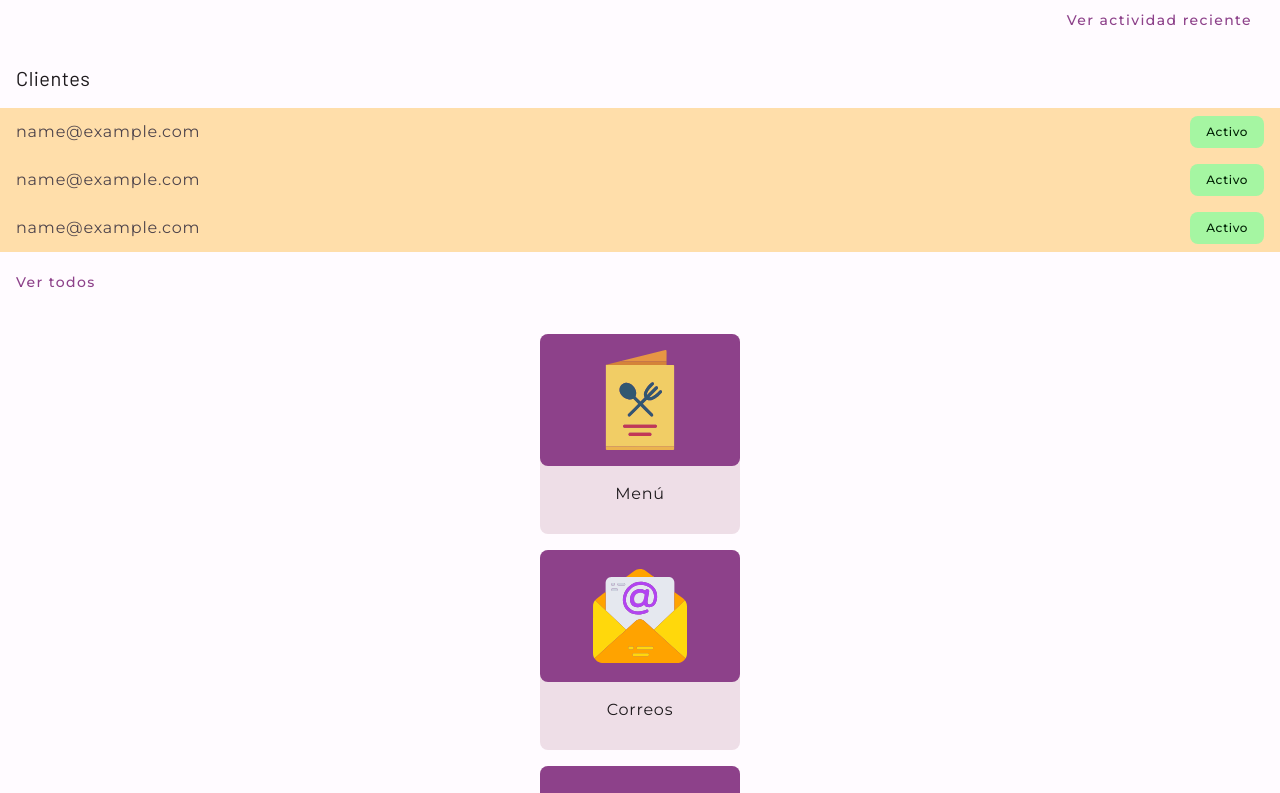
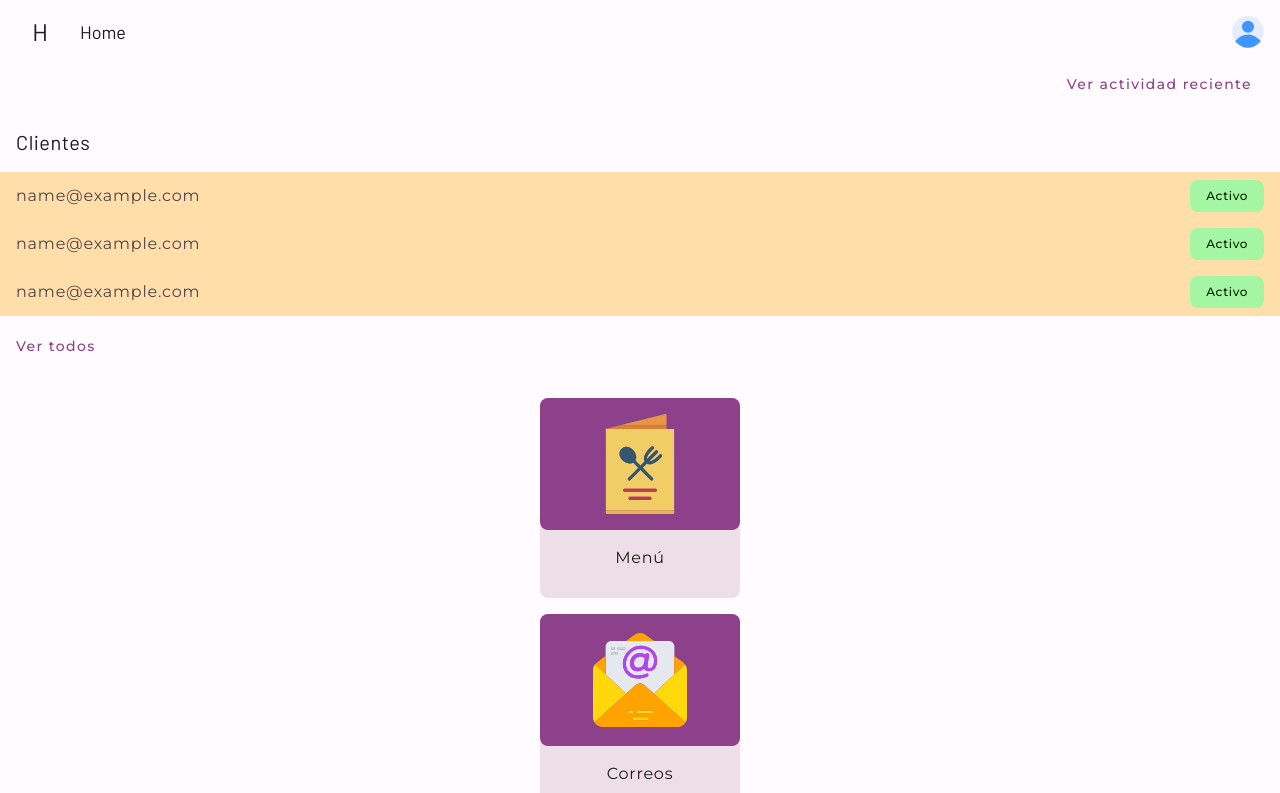
Before and after one commit to hamilton-i7/sweeties_admin_web, a Next.js app in the folder sweeties_admin_frontend/: page / in a window 1280 px wide. Shown: the top 793 px of the page. Built offline with nearby package versions, Linux system fonts and the light colour scheme.

Commit message:
Create more components

```diff
--- a/sweeties_admin_frontend/app/globals.css
+++ b/sweeties_admin_frontend/app/globals.css
@@ -16,6 +16,10 @@ body {
 @layer utilities {
   .headline-l {
     @apply text-xl font-normal tracking-wide font-display
+  }
+
+  .title-l {
+    @apply text-lg font-normal font-display
   }
 
   .body-l {
--- a/sweeties_admin_frontend/app/layout.tsx
+++ b/sweeties_admin_frontend/app/layout.tsx
@@ -1,5 +1,6 @@
 import './globals.css'
 import { Barlow, Montserrat } from 'next/font/google'
+import NavBar from '@/components/common/NavBar'
 
 const barlow = Barlow({
   subsets: ['latin'],
@@ -26,8 +27,9 @@ export default function RootLayout({
   return (
     <html lang='en'>
       <body
-        className={`${barlow.className} ${montserrat.variable} bg-background`}
+        className={`${barlow.className} ${montserrat.variable} bg-background text-on-background`}
       >
+        <NavBar title='Home' />
         {children}
       </body>
     </html>
--- /dev/null
+++ b/sweeties_admin_frontend/components/common/NavBar.tsx
@@ -0,0 +1,22 @@
+import 'material-icons/iconfont/round.css'
+import IconButton from './button/IconButton'
+import Image from 'next/image'
+import avatar from '../../public/avatar.svg'
+
+type NavBarProps = {
+  title: string
+}
+
+export default function NavBar({ title }: NavBarProps) {
+  return (
+    <nav className='flex items-center h-16 w-full px-4'>
+      <IconButton className='mr-4'>H</IconButton>
+      <h1 className='title-l flex-1 mr-3'>{title}</h1>
+      <Image
+        src={avatar}
+        alt='Avatar de usuario'
+        className='w-[2rem] h-[2rem]'
+      />
+    </nav>
+  )
+}
--- /dev/null
+++ b/sweeties_admin_frontend/components/common/button/IconButton.tsx
@@ -0,0 +1,20 @@
+'use client'
+
+import React from 'react'
+
+type IconButtonProps = {
+  children: React.ReactNode
+  className?: string
+}
+
+export default function IconButton({ className, children }: IconButtonProps) {
+  return (
+    <button
+      className={`grid place-items-center h-12 w-12 text-2xl ${className}`}
+    >
+      <span className='grid place-items-center h-10 w-10 rounded-full hover:bg-[#4e444b13] focus:bg-[#4e444b1f] active:bg-[#4e444b1f]'>
+        {children}
+      </span>
+    </button>
+  )
+}
--- a/sweeties_admin_frontend/package.json
+++ b/sweeties_admin_frontend/package.json
@@ -15,6 +15,7 @@
     "autoprefixer": "10.4.14",
     "eslint": "8.41.0",
     "eslint-config-next": "13.4.4",
+    "material-icon": "^0.1.4",
     "next": "13.4.4",
     "postcss": "8.4.23",
     "react": "18.2.0",
```
Also changed, not shown: sweeties_admin_frontend/public/avatar.svg (added), 1 other file (tests, documents, lock files or other folders).
